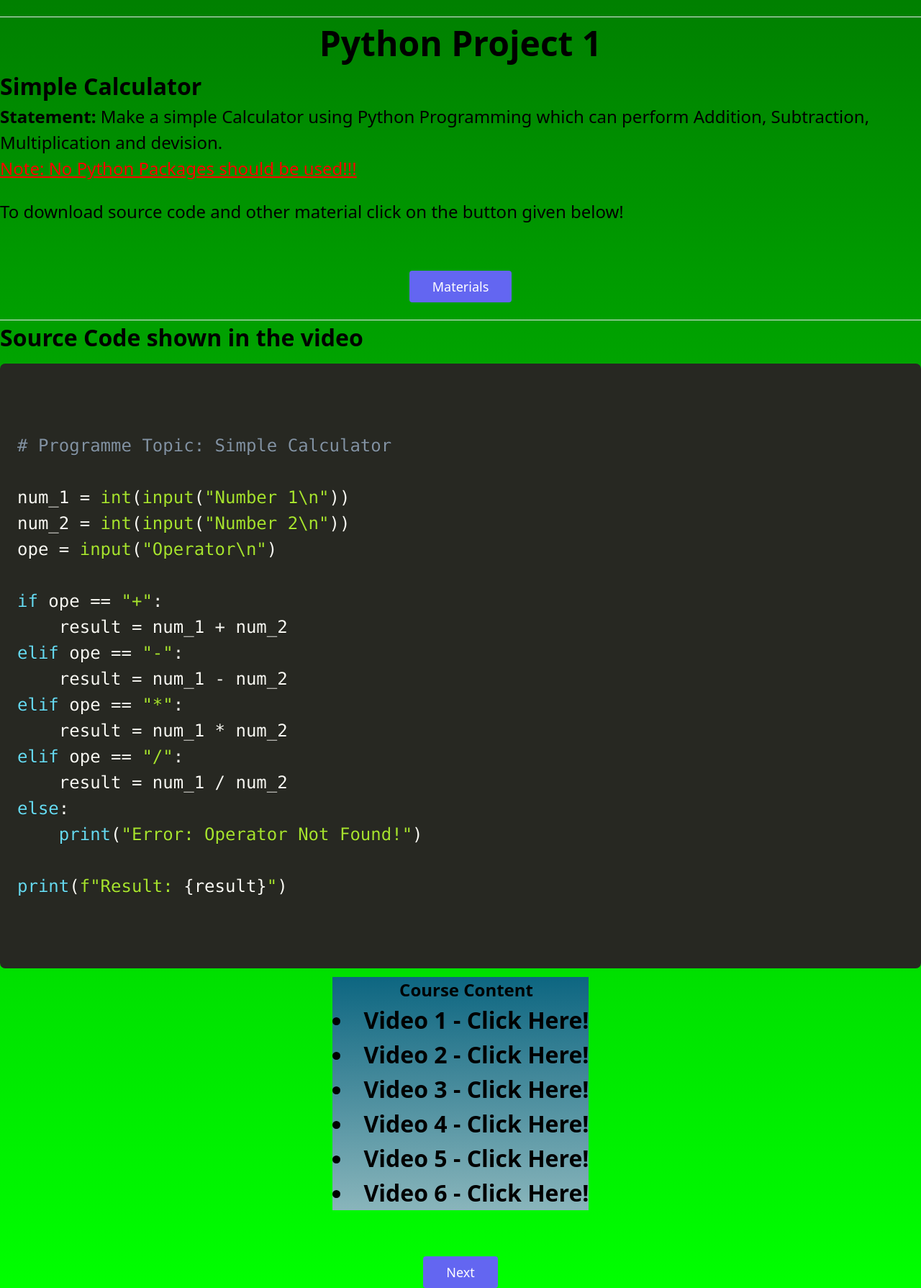
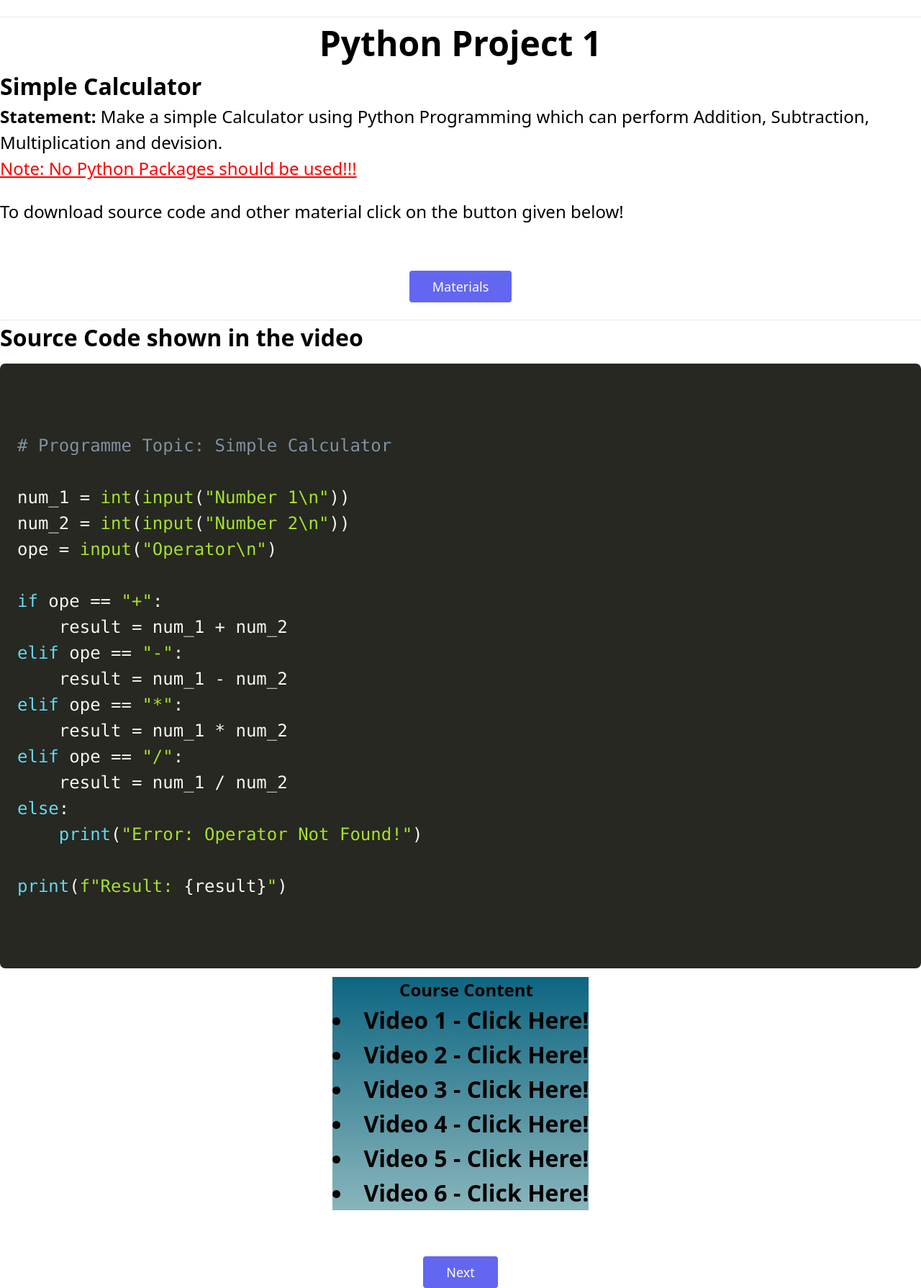
Before and after one commit to prameya14/ProgrammingWithPrameya, a PHP site: the page made by Python Programs for Beginners/Video 1.html in a window 1280 px wide; the page is wider, and only the part inside the window is pictured. Shown: the part 701-2490 px from the top of that part at 72% size. Run offline with PHP 8.4, Linux system fonts and the light colour scheme.

Commit message:
Body Changed

```diff
--- a/style.css
+++ b/style.css
@@ -1,6 +1,3 @@
-body {
-    background: linear-gradient(rgb(0, 78, 0), rgb(0, 255, 0))
-}
 
 .table {
     background: linear-gradient(rgb(13, 102, 129), rgb(137, 181, 187));
```
